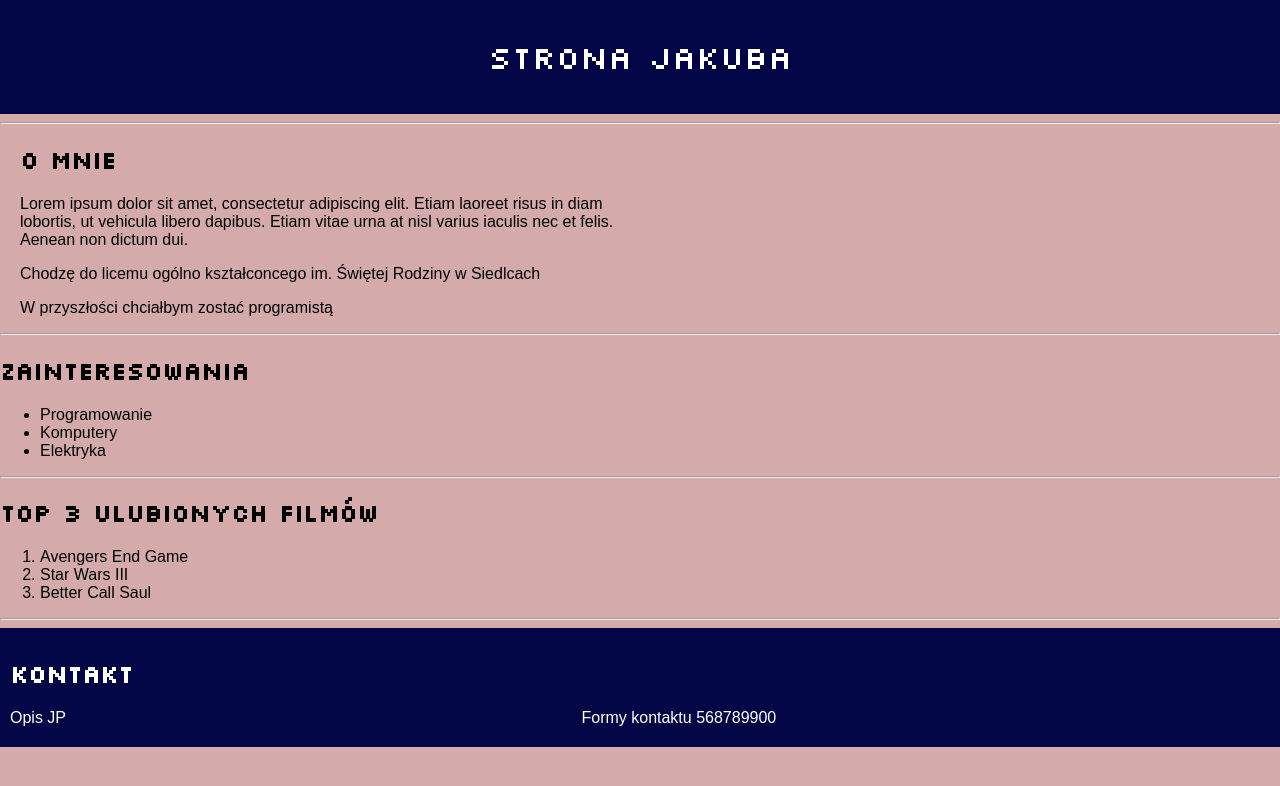
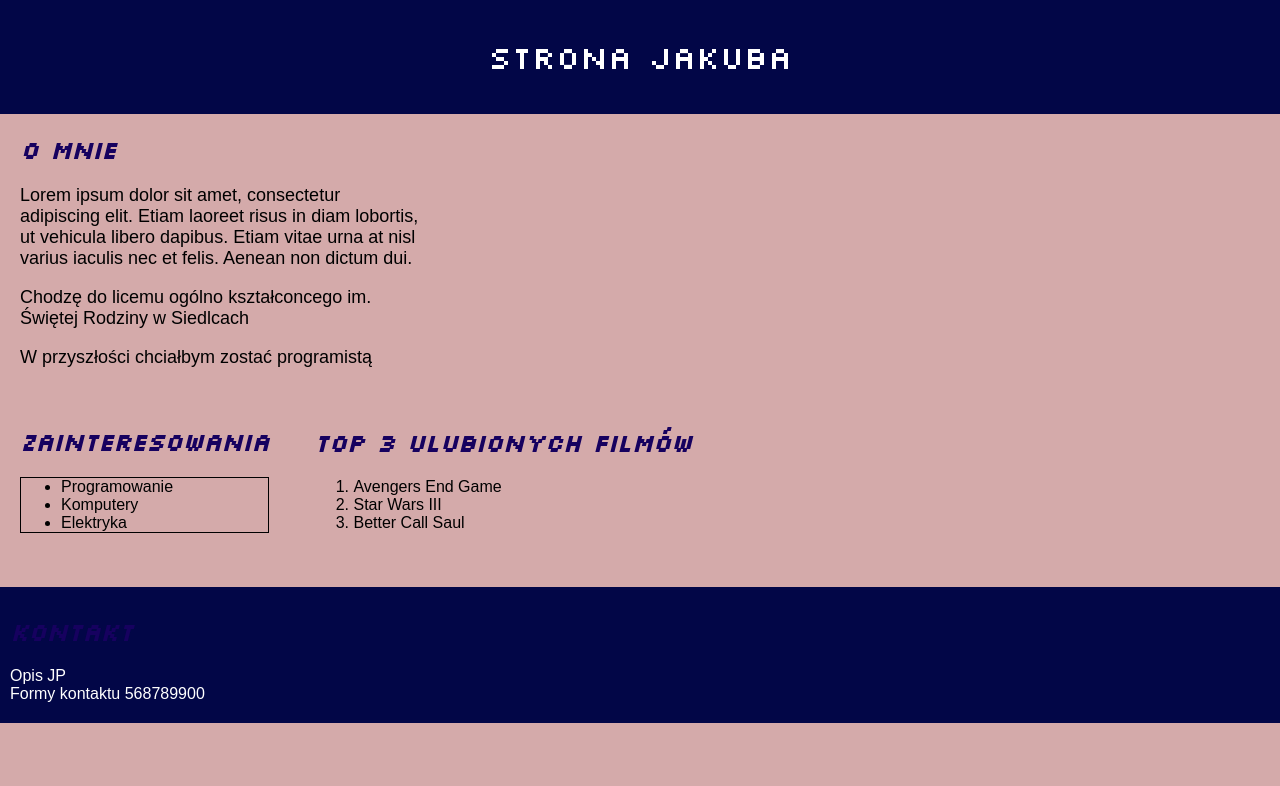
Before and after one commit to SzamanHerbaty/Spotkanie-Jakub, a plain HTML site: page index.html in a window 1280 px wide. Drawn offline with Linux system fonts and the light colour scheme.

Commit message:
zajęcia2

```diff
--- a/assets/style.css
+++ b/assets/style.css
@@ -4,6 +4,8 @@ body
     padding: 0;
     margin: 0;
     background: rgb(212, 170, 170);
+    height: 100vh;
+
 }
 h1
 {
@@ -23,15 +25,17 @@ h1
     text-align: center;
 
 }
-#me
+#content
 {
-    width: 600px;
+    width: 400px;
     margin-left: 20px;
 
 }
 h2
 {
     font-family: 'Silkscreen', cursive;
+    font-style: italic;
+    color: rgb(22, 1, 95);
 }
 footer
 {
@@ -53,3 +57,16 @@ a:hover
 {
     color: aqua;
 }
+p{
+    font-size: 18px;
+
+}
+ul{
+    border: solid 1px black;
+}
+
+.inline
+{
+    display: inline-block;
+    margin: 20px;
+}
--- a/index.html
+++ b/index.html
@@ -11,8 +11,8 @@
         <div id="title">
             <h1>Strona Jakuba</h1>
         </div>
-        <hr>
-        <div id="me">
+
+        <div id="content">
             <h2>O mnie</h2>
             <p>Lorem ipsum dolor sit amet, consectetur adipiscing elit.
                 Etiam laoreet risus in diam lobortis, ut vehicula libero dapibus.
@@ -21,8 +21,8 @@
             <p> Chodzę do licemu ogólno kształconcego im. Świętej Rodziny w Siedlcach</p>
             <p> W przyszłości chciałbym zostać programistą</p>
         </div>
-        <hr>
-        <div>
+        <div id="topki">
+        <div class="inline">
             <h2>Zainteresowania</h2>
             <ul>
                 <li>Programowanie</li>
@@ -30,8 +30,8 @@
                 <li>Elektryka</li>
             </ul>
         </div>
-        <hr>
-        <div>
+
+        <div class="inline">
             <h2>TOP 3 ulubionych filmów</h2>
             <ol>
                 <li>Avengers End Game</li>
@@ -39,17 +39,18 @@
                 <li>Better Call Saul</li>
             </ol>
         </div>
+        </div>
     </main>
-    <hr>
+
+    <br>
     <footer>
         <h2>Kontakt</h2>
-        <div style="display: inline-block;width:45%">
+        <div>
             Opis JP
         </div>
-        <div style="display: inline-block;width:45%">
+        <div>
             <a href="https://www.youtube.com/watch?v=dxJyI8Vl46Y" target="_blank">Formy kontaktu 568789900</a>
         </div>
-
     </footer>
 </body>
 </html>
```
